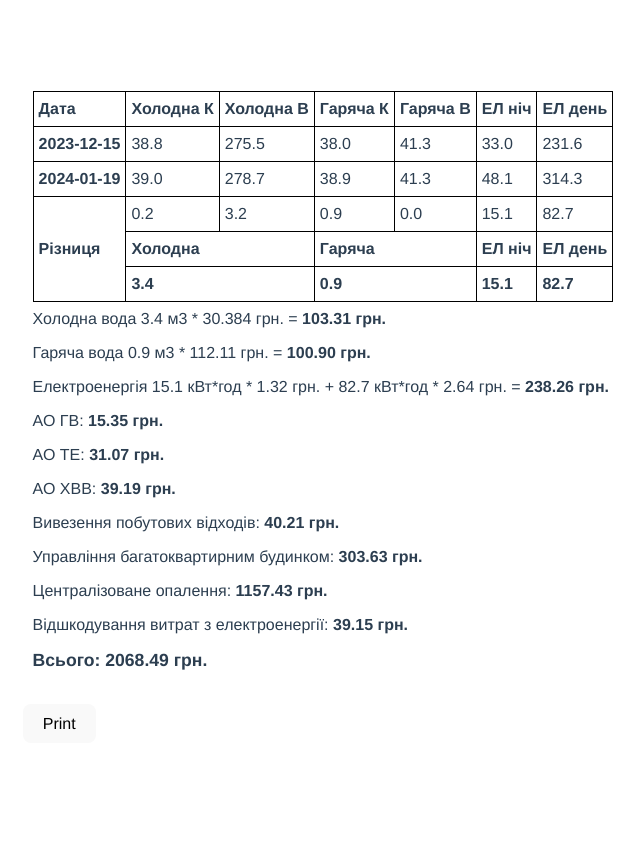
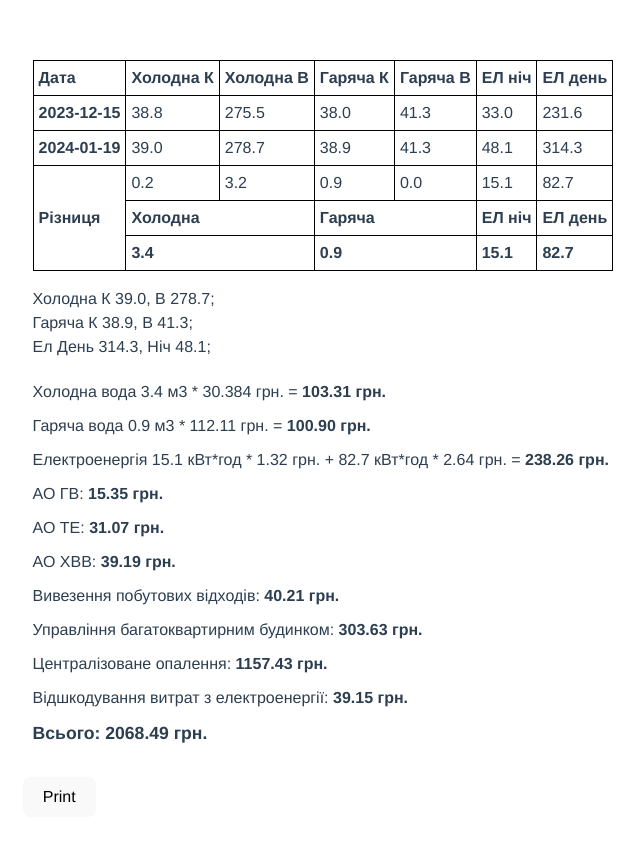
Before and after one commit to yevgen-grytsay/counters-simple, a Vue app: page / in a window 1280 px wide. Shown: the whole page, without its empty margins (317-961 px from the left). Before the commit the page ends 800 px from the top, so only its background shows below. Built offline with nearby package versions, Linux system fonts and the light colour scheme.

Commit message:
add counters summary

```diff
--- a/src/App.vue
+++ b/src/App.vue
@@ -1,6 +1,7 @@
 <template>
   <div id="app">
     <Diff></Diff>
+    <Counters id="counters-summary"></Counters>
     <!-- <p>{{dateToday}}</p> -->
     <div class="bill-row">
       {{ coldWaterLabel }} = <strong>{{ coldWaterTotal }} грн.</strong>
@@ -25,6 +26,7 @@
 
 <script>
 import Diff from './components/Diff.vue';
+import Counters from "./components/Counters.vue";
 import html2canvas from 'html2canvas';
 import { diffNumber } from "./store.js";
 
@@ -32,6 +34,7 @@ export default {
   name: 'App',
   components: {
     Diff,
+    Counters,
   },
   computed: {
     dateToday() {
@@ -283,9 +286,13 @@ export default {
       const btn = document.getElementById('printButton');
       btn.style.display = 'none';
 
+      const countersSummary = document.getElementById('counters-summary');
+      countersSummary.style.display = 'none';
+
       html2canvas(document.getElementById('app')).then(function(canvas) {
         document.body.appendChild(canvas);
         btn.style.display = 'block';
+        countersSummary.style.display = 'block';
       });
 
       /*var container = document.getElementById("image-wrap");*/ /*specific element on page*/
--- /dev/null
+++ b/src/components/Counters.vue
@@ -0,0 +1,11 @@
+<script setup>
+import { curValueFixed } from '../store.js';
+</script>
+
+<template>
+  <p>
+    Холодна К {{ curValueFixed('coldWater-kitchen') }}, В {{ curValueFixed('coldWater-bathroom') }};
+    <br>Гаряча К {{ curValueFixed('hotWater-kitchen') }}, В {{ curValueFixed('hotWater-bathroom') }};
+    <br>Ел День {{ curValueFixed('electricity-day') }}, Ніч {{ curValueFixed('electricity-night') }};
+  </p>
+</template>
```
